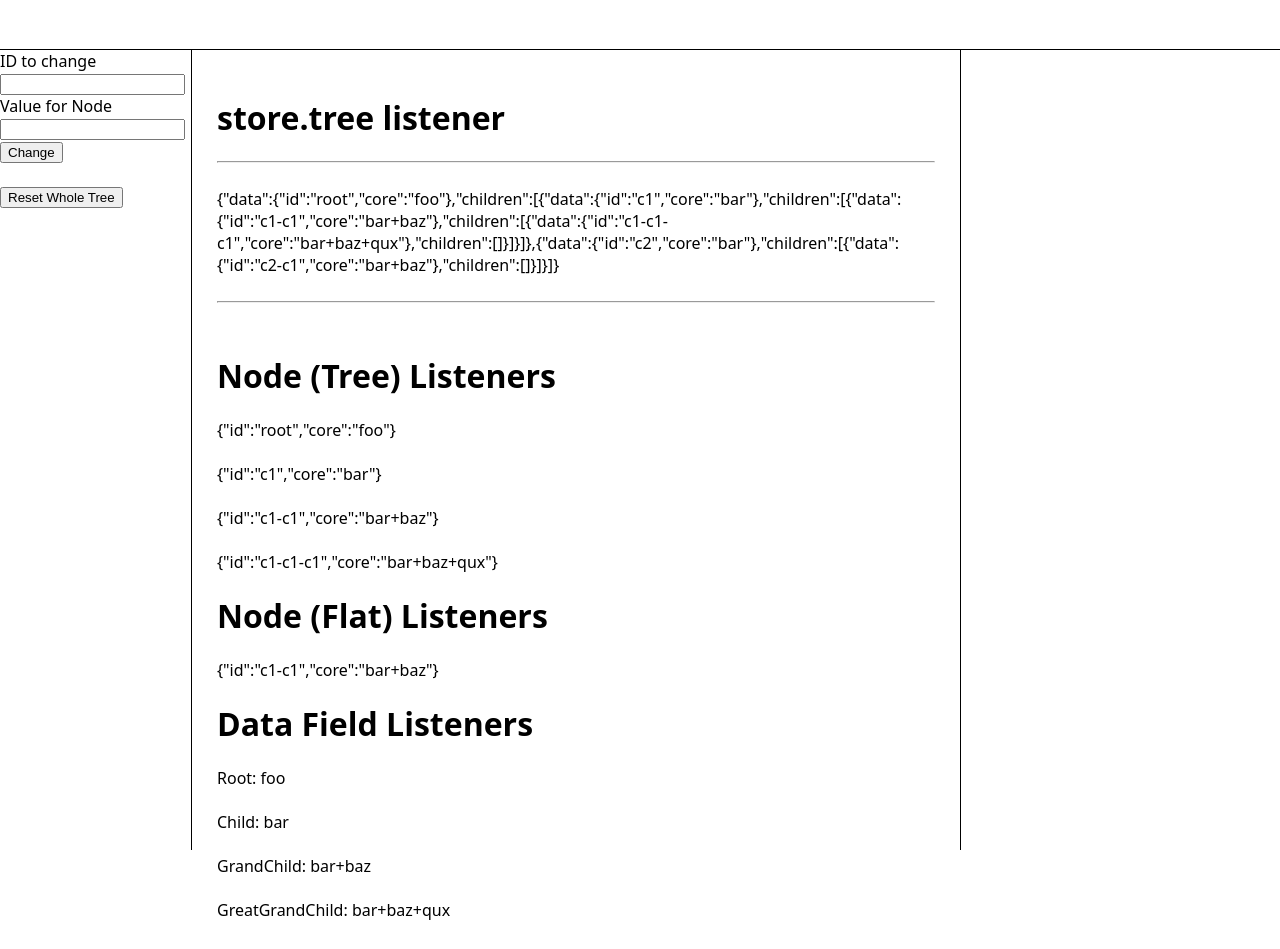
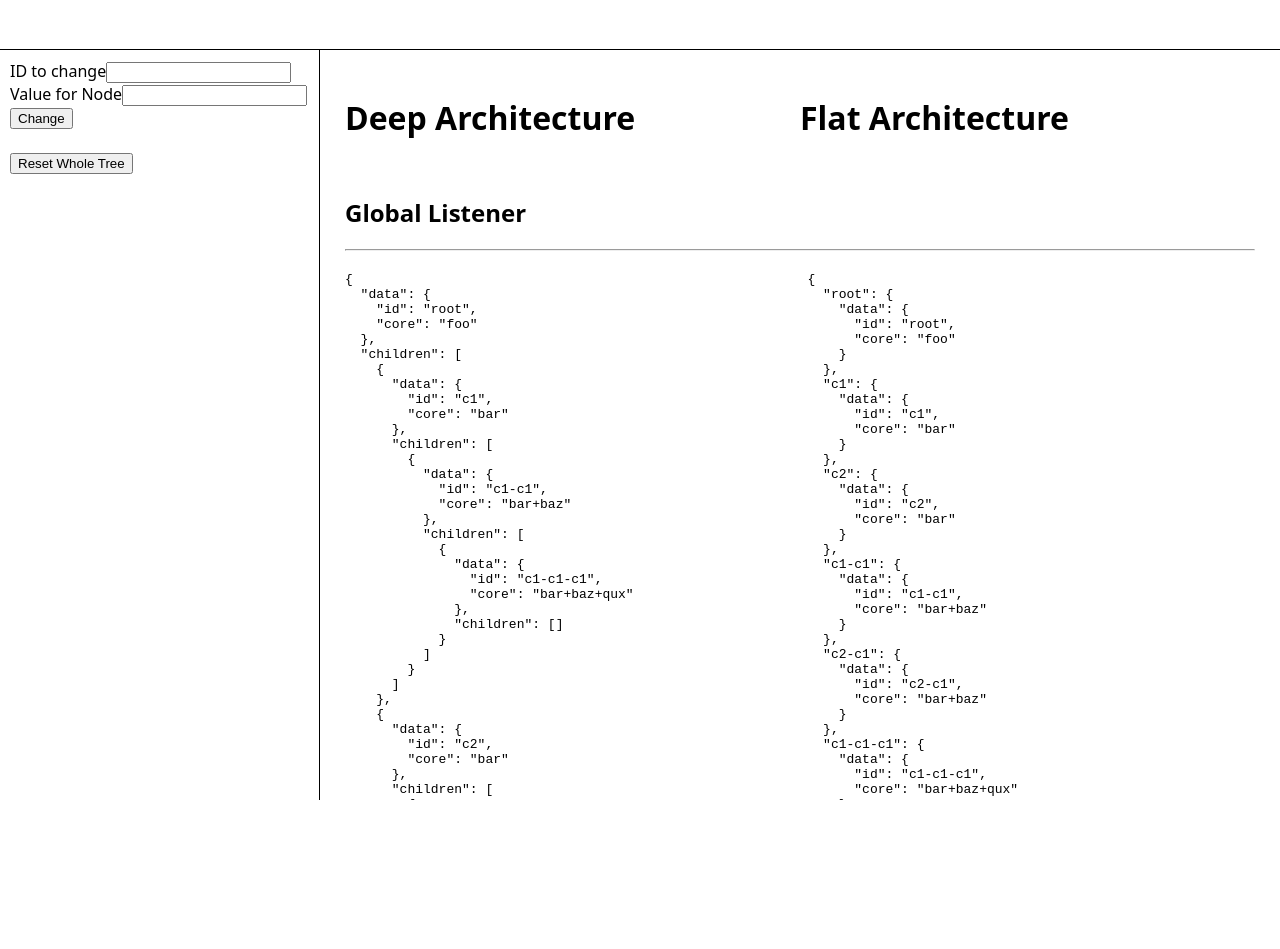
Before and after one commit to jshmo/zustand-immer-node-listener-example, a React (Vite) app: page / in a window 1280 px wide. Shown: the top 949 px of the page. After the commit the page ends 800 px from the top, so only its background shows below. Built offline with nearby package versions, Linux system fonts and the light colour scheme.

Commit message:
Clean up listeners

```diff
--- a/src/App.tsx
+++ b/src/App.tsx
@@ -1,6 +1,10 @@
-import { useState } from "react";
+import { memo, useState, Children } from "react";
 import { store } from "./state/Store";
 import { useStore } from "zustand";
+
+const MemoComp = memo((props: { children: React.ReactNode }) => {
+  return <div>{props.children}</div>;
+});
 
 const App = () => {
   return (
@@ -13,151 +17,216 @@ const App = () => {
           borderBottom: "1px solid black",
         }}
       ></div>
-      <div style={{ display: "flex", flexDirection: "row", height: "100%" }}>
+      <div style={{ display: "flex", flexDirection: "row" }}>
         <div
           style={{
-            width: "15%",
+            width: "25%",
             borderRight: "1px solid black",
+            padding: 10,
           }}
         >
           <LHPanel />
         </div>
-        <div style={{ width: "60%", padding: 25 }}>
-          <div>
-            <TreeListener />
-            <br />
-            <h1>Node (Tree) Listeners</h1>
-            <div>
-              <RootListener />
-              <br />
-              <ChildListener />
-              <br />
-              <GrandChildListener />
-              <br />
-              <GreatGrandChildListener />
+        <div style={{ width: "75%" }}>
+          <MemoComp>
+            <div
+              style={{
+                padding: 25,
+                overflowY: "auto",
+                height: "calc(100vh - 50px)",
+              }}
+            >
+              <div style={{ display: "flex", flexDirection: "row" }}>
+                <div style={{ width: "50%" }}>
+                  <h1>Deep Architecture</h1>
+                </div>
+                <div style={{ width: "50%" }}>
+                  <h1>Flat Architecture</h1>
                 </div>
               </div>
+              <ExampleSection title="Global Listener">
+                <Deep_TreeListener />
+                <Flat_TreeListener />
+              </ExampleSection>
+              <ExampleSection title="Node Listeners (drilled in)">
                 <div>
-            <h1>Node (Flat) Listeners</h1>
-            <div>
-              <ChildFlatNodeListener />
-            </div>
+                  <Deep_Node_DrilledIn nodeId="root" />
+                  <br />
+                  <Deep_Node_DrilledIn nodeId="c1" />
+                  <br />
+                  <Deep_Node_DrilledIn nodeId="c1-c1" />
+                  <br />
+                  <Deep_Node_DrilledIn nodeId="c1-c1-c1" />
                 </div>
                 <div>
-            <h1>Data Field Listeners</h1>
-            <RootDataFieldListener />
+                  <Flat_Node_DrilledIn nodeId="root" />
                   <br />
-            <ChildDataFieldListener />
+                  <Flat_Node_DrilledIn nodeId="c1" />
                   <br />
-            <GrandChildDataFieldListener />
+                  <Flat_Node_DrilledIn nodeId="c1-c1" />
                   <br />
-            <GreatGrandChildDataFieldListener />
+                  <Flat_Node_DrilledIn nodeId="c1-c1-c1" />
                 </div>
-          {/* <div>
-            <h1>Global (Flat) Node Listeners</h1>
-            <GlobalFlatNodeListener />
+              </ExampleSection>
+              <ExampleSection title="Node Listeners (direct)">
+                <div>
+                  <Deep_Node_Direct nodeId="root" />
+                  <br />
+                  <Deep_Node_Direct nodeId="c1" />
+                  <br />
+                  <Deep_Node_Direct nodeId="c1-c1" />
+                  <br />
+                  <Deep_Node_Direct nodeId="c1-c1-c1" />
                 </div>
-          */}
                 <div>
-            <h1>Global (Tree) Node Listeners</h1>
-            <GlobalTreeNodeListener />
+                  <Flat_Node_Direct nodeId="root" />
+                  <br />
+                  <Flat_Node_Direct nodeId="c1" />
+                  <br />
+                  <Flat_Node_Direct nodeId="c1-c1" />
+                  <br />
+                  <Flat_Node_Direct nodeId="c1-c1-c1" />
                 </div>
+              </ExampleSection>
+
+              <ExampleSection title="Property Listeners (drilled in)">
+                <div>
+                  <Deep_NodeProperty_DrilledIn nodeId="root" />
+                  <br />
+                  <Deep_NodeProperty_DrilledIn nodeId="c1" />
+                  <br />
+                  <Deep_NodeProperty_DrilledIn nodeId="c1-c1" />
+                  <br />
+                  <Deep_NodeProperty_DrilledIn nodeId="c1-c1-c1" />
                 </div>
-
-        <div style={{ width: "25%", borderLeft: "1px solid black" }}>
-          {/* <RHPanel /> */}
+                <div>
+                  <Flat_NodeProperty_DrilledIn nodeId="root" />
+                  <br />
+                  <Flat_NodeProperty_DrilledIn nodeId="c1" />
+                  <br />
+                  <Flat_NodeProperty_DrilledIn nodeId="c1-c1" />
+                  <br />
+                  <Flat_NodeProperty_DrilledIn nodeId="c1-c1-c1" />
+                </div>
+              </ExampleSection>
+              <ExampleSection title="Property Listeners (direct)">
+                <div>
+                  <Deep_NodeProperty_Direct nodeId="root" />
+                  <br />
+                  <Deep_NodeProperty_Direct nodeId="c1" />
+                  <br />
+                  <Deep_NodeProperty_Direct nodeId="c1-c1" />
+                  <br />
+                  <Deep_NodeProperty_Direct nodeId="c1-c1-c1" />
+                </div>
+                <div>
+                  <Flat_NodeProperty_Direct nodeId="root" />
+                  <br />
+                  <Flat_NodeProperty_Direct nodeId="c1" />
+                  <br />
+                  <Flat_NodeProperty_Direct nodeId="c1-c1" />
+                  <br />
+                  <Flat_NodeProperty_Direct nodeId="c1-c1-c1" />
+                </div>
+              </ExampleSection>
+            </div>
+          </MemoComp>
         </div>
       </div>
     </>
   );
 };
 
-function TreeListener() {
-  const tree = useStore(store, (store) => store.tree);
+function ExampleSection({
+  children,
+  title,
+}: {
+  children: React.ReactNode;
+  title: string;
+}) {
   return (
-    <div style={{ marginTop: 16 }}>
-      <h1>store.tree listener</h1>
+    <div
+      style={{
+        paddingTop: 10,
+        paddingBottom: 10,
+        marginTop: 5,
+        marginBottom: 5,
+      }}
+    >
+      <h2>{title}</h2>
       <hr />
-      <div style={{ margin: "25px 0" }}>{JSON.stringify(tree)}</div>
-      <hr />
+      <div style={{ display: "flex", flexDirection: "row", columnGap: 15 }}>
+        <div style={{ width: "50%" }}>{Children.toArray(children)[0]}</div>
+        <div style={{ width: "50%" }}>{Children.toArray(children)[1]}</div>
+      </div>
     </div>
   );
 }
 
-function GlobalFlatNodeListener() {
-  const node = useStore(store, (store) => store.nodes["c1-c1"]);
-  return <div>{JSON.stringify(node)}</div>;
+function Deep_TreeListener() {
+  const tree = useStore(store, (store) => store.tree);
+  return (
+    <div>
+      <pre>{JSON.stringify(tree, null, 2)}</pre>
+    </div>
+  );
 }
 
-function GlobalTreeNodeListener() {
-  const node = useStore(store, (store) => store.tree.children[0].children[0]);
-  return <div>{JSON.stringify(node)}</div>;
-}
-
-function ChildFlatNodeListener() {
-  const buildNodeSubscriber = useStore(
-    store,
-    (store) => store.buildFlatSubscriber
-  );
-  const nodeSubscriber = buildNodeSubscriber("c1-c1");
-  const node = nodeSubscriber();
-
-  return <div>{JSON.stringify(node)}</div>;
-}
-
-function RootListener() {
+function Deep_Node_Direct({ nodeId }: { nodeId: string }) {
   const buildSubscriber = useStore(store, (store) => store.buildSubscriber);
-  const getNode = buildSubscriber("root");
+  const getNode = buildSubscriber(nodeId);
   const tree = getNode();
   return <div>{JSON.stringify(tree)}</div>;
 }
 
-function ChildListener() {
+function Deep_Node_DrilledIn({ nodeId }: { nodeId: string }) {
+  const node = useStore(store, (store) => store.getNode(nodeId));
+  return <div>{JSON.stringify(node)}</div>;
+}
+
+function Deep_NodeProperty_DrilledIn({ nodeId }: { nodeId: string }) {
+  const node = useStore(store, (store) => store.getNode(nodeId)?.data.core);
+  return <div>{JSON.stringify(node)}</div>;
+}
+
+function Deep_NodeProperty_Direct({ nodeId }: { nodeId: string }) {
   const buildSubscriber = useStore(store, (store) => store.buildSubscriber);
-  const getNode = buildSubscriber("c1");
-  const tree = getNode();
-  return <div>{JSON.stringify(tree)}</div>;
+  const getNode = buildSubscriber(nodeId);
+  const node = getNode();
+  return <div>{JSON.stringify(node?.core)}</div>;
 }
-function GrandChildListener() {
-  const buildSubscriber = useStore(store, (store) => store.buildSubscriber);
-  const getNode = buildSubscriber("c1-c1");
+
+function Flat_TreeListener() {
+  const tree = useStore(store, (store) => store.nodes);
+  return (
+    <div>
+      <pre>{JSON.stringify(tree, null, 2)}</pre>
+    </div>
+  );
+}
+
+function Flat_Node_Direct({ nodeId }: { nodeId: string }) {
+  const buildSubscriber = useStore(store, (store) => store.buildFlatSubscriber);
+  const getNode = buildSubscriber(nodeId);
   const tree = getNode();
   return <div>{JSON.stringify(tree)}</div>;
 }
 
-function GreatGrandChildListener() {
-  const buildSubscriber = useStore(store, (store) => store.buildSubscriber);
-  const getNode = buildSubscriber("c1-c1-c1");
-  const tree = getNode();
-  return <div>{JSON.stringify(tree)}</div>;
+function Flat_Node_DrilledIn({ nodeId }: { nodeId: string }) {
+  const node = useStore(store, (store) => store.nodes[nodeId]);
+  return <div>{JSON.stringify(node)}</div>;
 }
 
-function RootDataFieldListener() {
-  const buildSubscriber = useStore(store, (store) => store.buildSubscriber);
-  const getNode = buildSubscriber("root");
-  const tree = getNode();
-  return <div>Root: {tree?.core}</div>;
+function Flat_NodeProperty_DrilledIn({ nodeId }: { nodeId: string }) {
+  const node = useStore(store, (store) => store.nodes[nodeId]?.data.core);
+  return <div>{JSON.stringify(node)}</div>;
 }
 
-function ChildDataFieldListener() {
-  const buildSubscriber = useStore(store, (store) => store.buildSubscriber);
-  const getNode = buildSubscriber("c1");
-  const tree = getNode();
-  return <div>Child: {tree?.core}</div>;
-}
-
-function GrandChildDataFieldListener() {
-  const buildSubscriber = useStore(store, (store) => store.buildSubscriber);
-  const getNode = buildSubscriber("c1-c1");
-  const tree = getNode();
-  return <div>GrandChild: {tree?.core}</div>;
-}
-
-function GreatGrandChildDataFieldListener() {
-  const buildSubscriber = useStore(store, (store) => store.buildSubscriber);
-  const getNode = buildSubscriber("c1-c1-c1");
-  const tree = getNode();
-  return <div>GreatGrandChild: {tree?.core}</div>;
+function Flat_NodeProperty_Direct({ nodeId }: { nodeId: string }) {
+  const buildSubscriber = useStore(store, (store) => store.buildFlatSubscriber);
+  const getNode = buildSubscriber(nodeId);
+  const node = getNode();
+  return <div>{JSON.stringify(node?.core)}</div>;
 }
 
 function LHPanel() {
```
Lines whose indentation alone changed are shown as unchanged.
